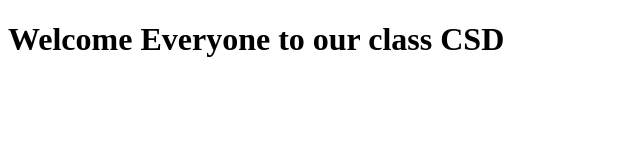
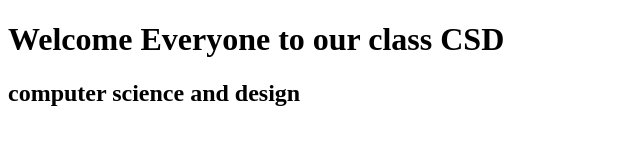
Before and after one commit to Dharsan15/gitdemo, a plain HTML site: page sample.html in a window 1280 px wide. Shown: the whole page, without its empty margins (0-640 px from the left). Drawn offline with Linux system fonts and the light colour scheme.

Commit message:
Update sample.html

```diff
--- a/sample.html
+++ b/sample.html
@@ -4,6 +4,7 @@
 	<body>
 
 		<h1>Welcome Everyone to our class CSD</h1>
+		<h2>computer science and design</h2>
 	</body>
 
 
```
